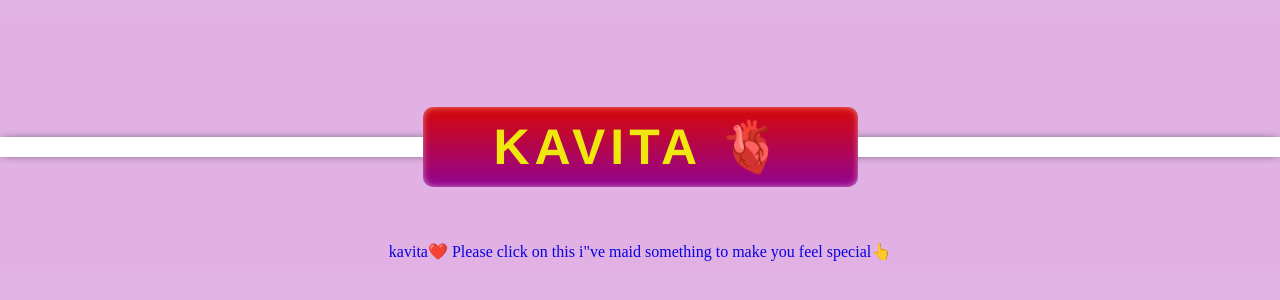
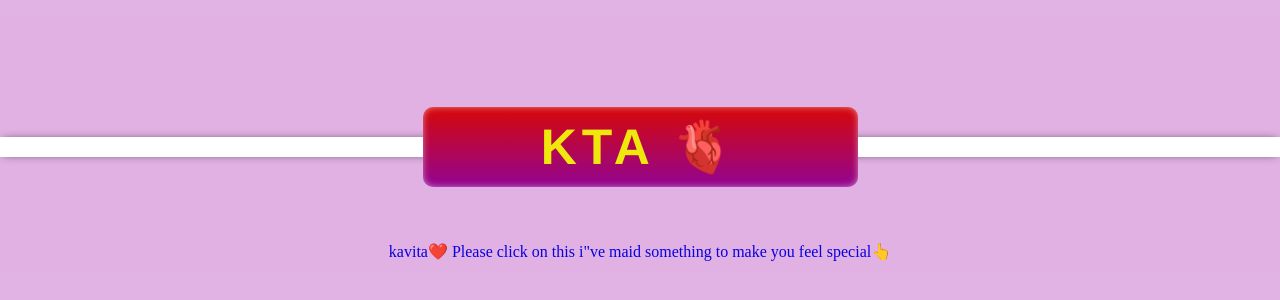
Before and after one commit to skraj289/www.loveskraj.com, a plain HTML site: page index.html in a window 1280 px wide. Shown: the part 238-538 px from the top of the page. Drawn offline with Linux system fonts and the light colour scheme.

Commit message:
Update index.html

```diff
--- a/index.html
+++ b/index.html
@@ -11,7 +11,7 @@
       <p> kavita❤️ Please click on this i"ve maid something to make you feel special👆</p>
       <div class="ribbon"></div>
       <div class="tag">
-        <a href="book.html"> kavita 🫀</a>
+        <a href="book.html"> kta 🫀</a>
       </div>
     </div>
   </body>
```
